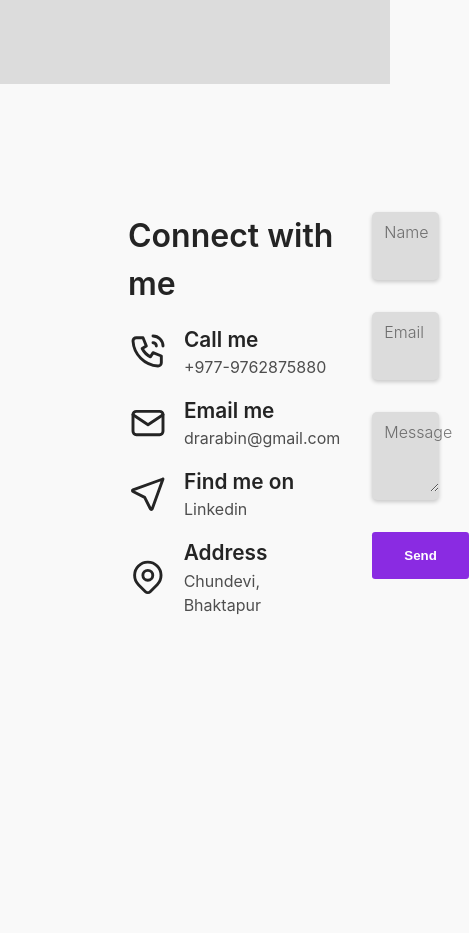
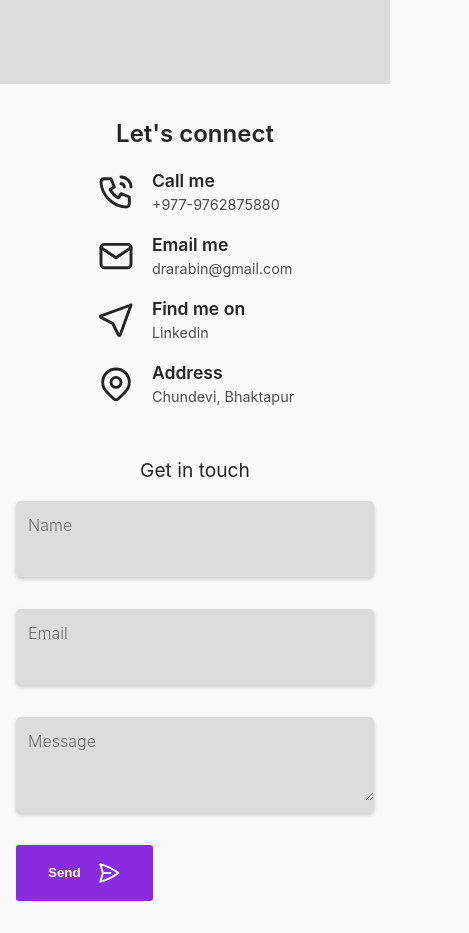
Before and after one commit to rabin245/portfolio-intern, a React (Vite) app: page / in a window 390 px wide. Shown: the part 2757-3690 px from the top of the page, 469 px wide, since content can reach past the window. Before the commit the page ends 3518 px from the top, so only its background shows below. Built offline with nearby package versions, Linux system fonts and the light colour scheme; a web font is replaced by a local one.

Commit message:
make contact section responsive

```diff
--- a/src/components/ContactInfo/ContactInfo.module.css
+++ b/src/components/ContactInfo/ContactInfo.module.css
@@ -1,9 +1,17 @@
 .infoDiv {
-  margin: 0;
   margin-bottom: 1rem;
   display: flex;
   align-items: center;
   gap: 1rem;
+  width: fit-content;
+}
+
+.infoDiv:hover {
+  transform: scale(1.1);
+}
+
+.infoDiv:hover > svg {
+  color: blueviolet;
 }
 
 .info {
@@ -29,3 +37,13 @@
   text-decoration: underline;
   color: blueviolet;
 }
+
+@media only screen and (max-width: 768px) {
+  .info > span {
+    font-size: 1.1rem;
+  }
+
+  .info > a {
+    font-size: 0.9rem;
+  }
+}
--- a/src/components/ContactInfo/index.jsx
+++ b/src/components/ContactInfo/index.jsx
@@ -2,7 +2,7 @@ import styles from "./ContactInfo.module.css";
 
 const ContactInfo = ({ icon, title, link, linkText }) => {
   return (
-    <p className={styles.infoDiv}>
+    <div className={styles.infoDiv}>
       {icon}
       <div className={styles.info}>
         <span>{title}</span>
@@ -10,7 +10,7 @@ const ContactInfo = ({ icon, title, link, linkText }) => {
           {linkText}
         </a>
       </div>
-    </p>
+    </div>
   );
 };
 
--- a/src/components/FormInput/FormInput.module.css
+++ b/src/components/FormInput/FormInput.module.css
@@ -3,7 +3,7 @@
   flex-direction: column;
   border-radius: 5px;
   background-color: var(--secondary-background-color);
-  padding: 0.5rem 0 0.5rem 0.75rem;
+  padding: 0.75rem 0 0.75rem 0.75rem;
   box-shadow: 0 2px 4px 0 rgba(0, 0, 0, 0.2);
 
   transition: all 0.2s ease-in-out;
@@ -19,6 +19,7 @@
   font-size: 1rem;
   font-weight: 300;
   margin-bottom: 0.5rem;
+  transition: color 0.2s ease-in-out;
 }
 
 .input {
@@ -28,4 +29,10 @@
   font-size: 1rem;
   font-weight: 300;
   color: var(--text-color);
+  opacity: 0.9;
+  transition: color 0.2s ease-in-out;
 }
+
+.input:focus {
+  color: blueviolet;
+}
--- a/src/pages/Contact/Contact.module.css
+++ b/src/pages/Contact/Contact.module.css
@@ -4,8 +4,8 @@
 
 .wrapper {
   display: flex;
-  padding: 8rem 8rem;
-  gap: 2rem;
+  padding: 6rem 8rem;
+  justify-content: space-between;
 }
 
 .connectInfo {
@@ -29,7 +29,47 @@
   width: fit-content;
 }
 
-.ContactForm {
+.form {
   flex: 1;
-  max-width: 50%;
 }
+
+.form > h2 {
+  margin: 0;
+  font-size: 1.5rem;
+  font-weight: 400;
+  margin-bottom: 1rem;
+}
+
+@media only screen and (max-width: 1024px) {
+  .wrapper {
+    padding: 4rem 2rem;
+  }
+}
+
+@media only screen and (max-width: 768px) {
+  .wrapper {
+    flex-direction: column;
+    padding: 2rem 1rem;
+  }
+
+  .connectInfo {
+    margin-bottom: 2rem;
+    display: flex;
+    flex-direction: column;
+    align-items: center;
+  }
+
+  .connectInfo > h1 {
+    text-align: center;
+    font-size: 1.5rem;
+  }
+
+  .form {
+    max-width: 100%;
+  }
+
+  .form > h2 {
+    text-align: center;
+    font-size: 1.2rem;
+  }
+}
--- a/src/pages/Contact/index.jsx
+++ b/src/pages/Contact/index.jsx
@@ -7,6 +7,7 @@ import FindMeIcon from "../../assets/icons/FindMeIcon";
 import FormInput from "../../components/FormInput";
 import { Button } from "../../components/Button";
 import ContactInfo from "../../components/ContactInfo";
+import SendIcon from "../../assets/icons/SendIcon";
 
 const ContactForm = ({ inputs, handleChange, handleSubmit }) => {
   return (
@@ -34,7 +35,10 @@ const ContactForm = ({ inputs, handleChange, handleSubmit }) => {
         />
 
         <div className={styles.button}>
-          <Button handleClick={handleSubmit}>Send</Button>
+          <Button handleClick={handleSubmit}>
+            <span>Send</span>
+            <SendIcon />
+          </Button>
         </div>
       </form>
     </div>
@@ -98,12 +102,16 @@ const Contact = ({ contactRef }) => {
     <div className={styles.Contact} ref={contactRef}>
       <div className={styles.wrapper}>
         <div className={styles.connectInfo}>
-          <h1>Connect with me</h1>
-
+          <h1>Let's connect</h1>
+          <div className={styles.infos}>
             {contactInfo.map((info, index) => (
               <ContactInfo key={index} {...info} />
             ))}
           </div>
+        </div>
+
+        <div className={styles.form}>
+          <h2>Get in touch</h2>
 
           <ContactForm
             inputs={inputs}
@@ -112,6 +120,7 @@ const Contact = ({ contactRef }) => {
           />
         </div>
       </div>
+    </div>
   );
 };
 
```
Lines whose indentation alone changed are shown as unchanged.
